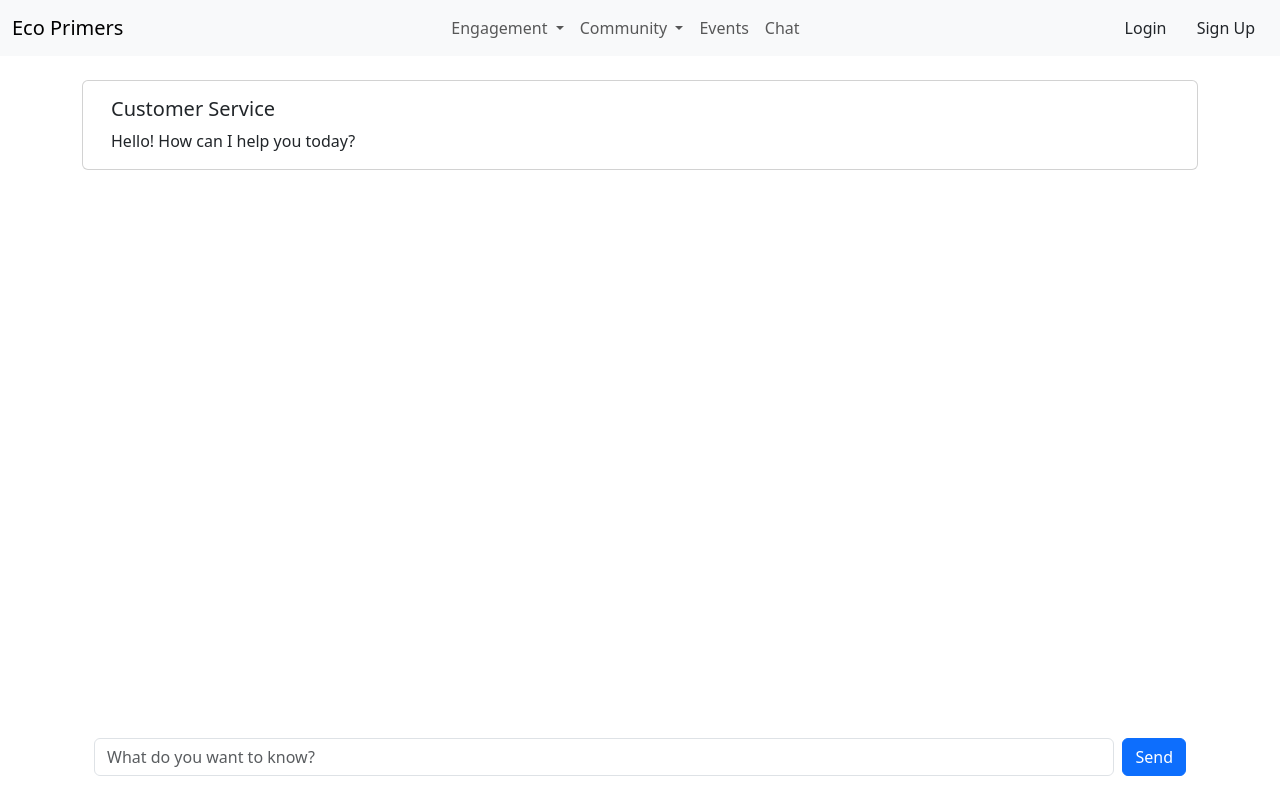
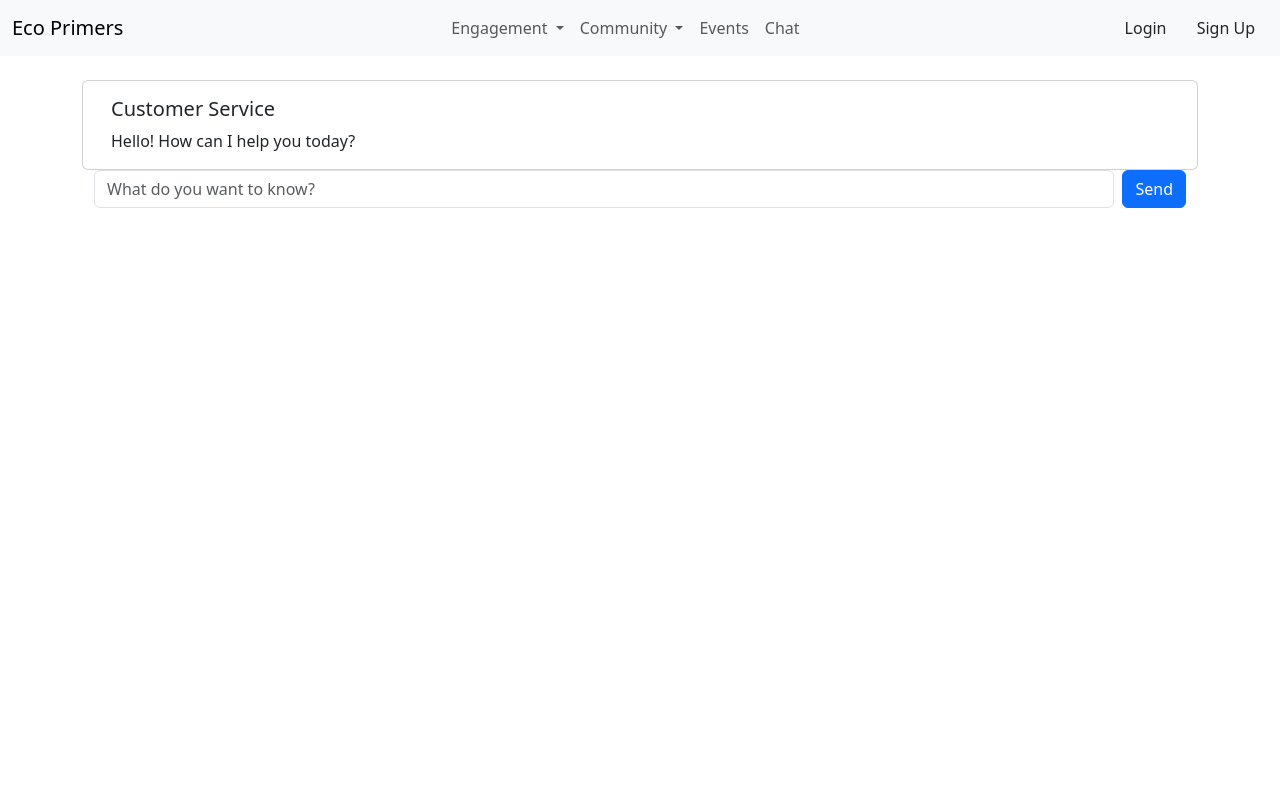
Before and after one commit to dentolos19/ecoprimers, a Flask app: page /chat in a window 1280 px wide. Run offline with Flask 3, Linux system fonts and the light colour scheme; some libraries are stand-ins or nearby versions.

Commit message:
Updated base styles

```diff
--- a/src/static/css/base.css
+++ b/src/static/css/base.css
@@ -1,8 +1,7 @@
 @import url("https://cdnjs.cloudflare.com/ajax/libs/normalize/8.0.1/normalize.min.css");
 
 html, body {
-  width: 100%;
-  height: 100%;
+  height: 100dvh;
 }
 
 .app {
@@ -11,14 +10,14 @@ html, body {
   flex-direction: column;
 }
 
-.app > main {
-  flex-grow: 1;
+.app > .body {
+  flex: 1;
   overflow: auto;
 }
 
 .admin {
+  height: 100%;
   display: flex;
-  height: 100%;
 }
 
 .admin > .navigation {
@@ -39,8 +38,8 @@ html, body {
   background-color: #f1f1f1;
 }
 
-.admin > main {
-  flex-grow: 1;
+.admin > .body {
+  flex: 1;
   overflow: auto;
 }
 
--- a/src/templates/admin/base.html
+++ b/src/templates/admin/base.html
@@ -16,6 +16,8 @@
       <i class="fa-solid fa-money-bill"></i>
     </a>
   </div>
-  {% block abody %} {% endblock abody %}
+  <div class="body">
+    {% block abody %} {% endblock abody %}
+  </div>
 </div>
 {% endblock %}
--- a/src/templates/admin/dashboard.html
+++ b/src/templates/admin/dashboard.html
@@ -1,7 +1,7 @@
 {% extends "admin/base.html" %}
 
 {% block abody %}
-<main style="height: 100%; display: grid; place-items: center;">
+<div style="height: 100%; display: grid; place-items: center;">
   <h1>Admin Dashboard</h1>
-</main>
+</div>
 {% endblock %}
--- a/src/templates/base.html
+++ b/src/templates/base.html
@@ -37,11 +37,13 @@
     {% block scripts %} {% endblock %}
   </head>
   <body>
-    <div class="app">
+    <main class="app">
       {% include "components/navigation.html" %}
-      {% block body %} {% endblock %}
+      <div class="body">
+        {% block body %} {% endblock %}
+      </div>
       {% include "components/toast.html" %}
-    </div>
+    </main>
     <script
       src="https://cdn.jsdelivr.net/npm/bootstrap@5.3.3/dist/js/bootstrap.bundle.min.js"
       integrity="sha384-YvpcrYf0tY3lHB60NNkmXc5s9fDVZLESaAA55NDzOxhy9GkcIdslK1eN7N6jIeHz"
```
